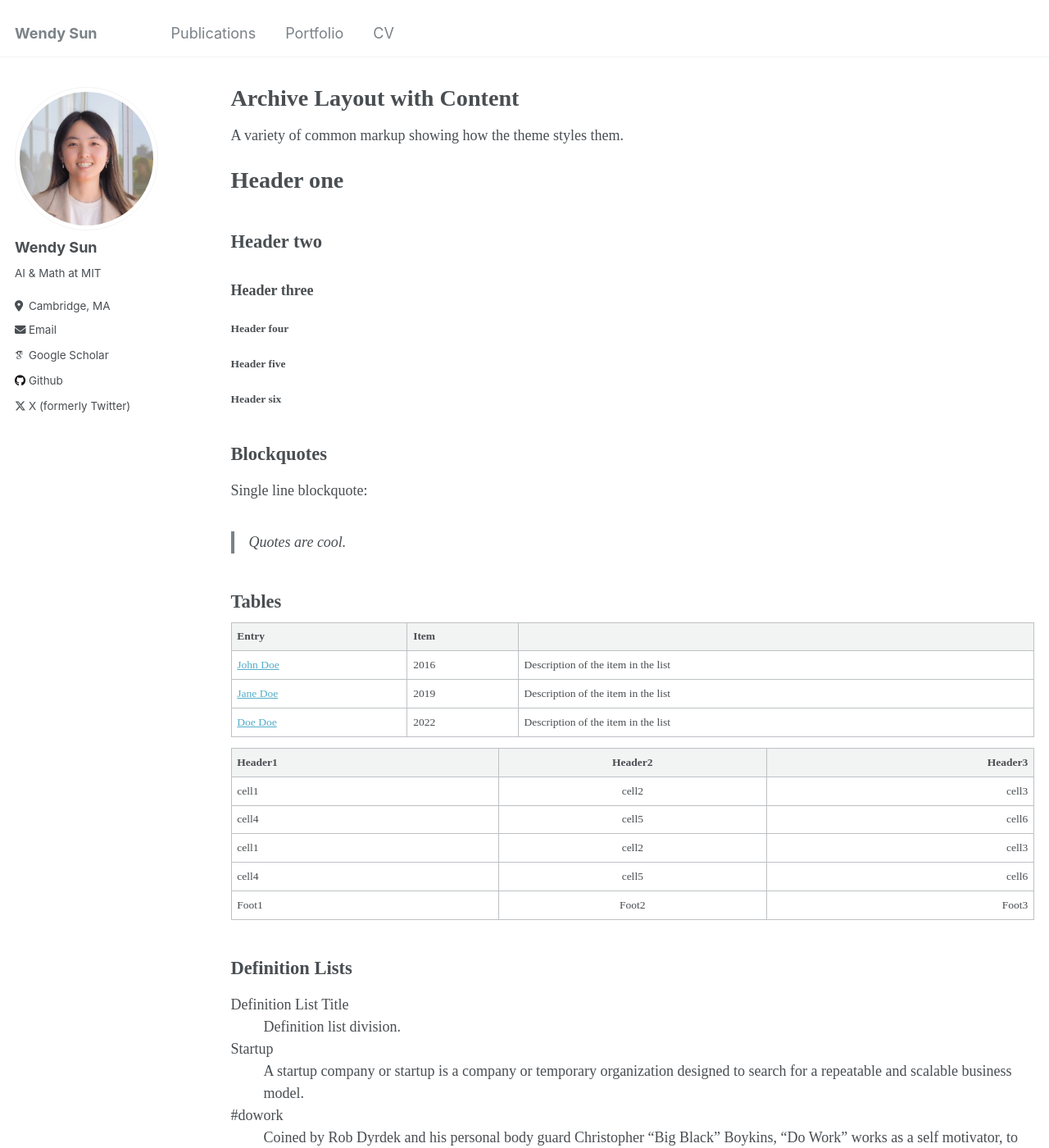
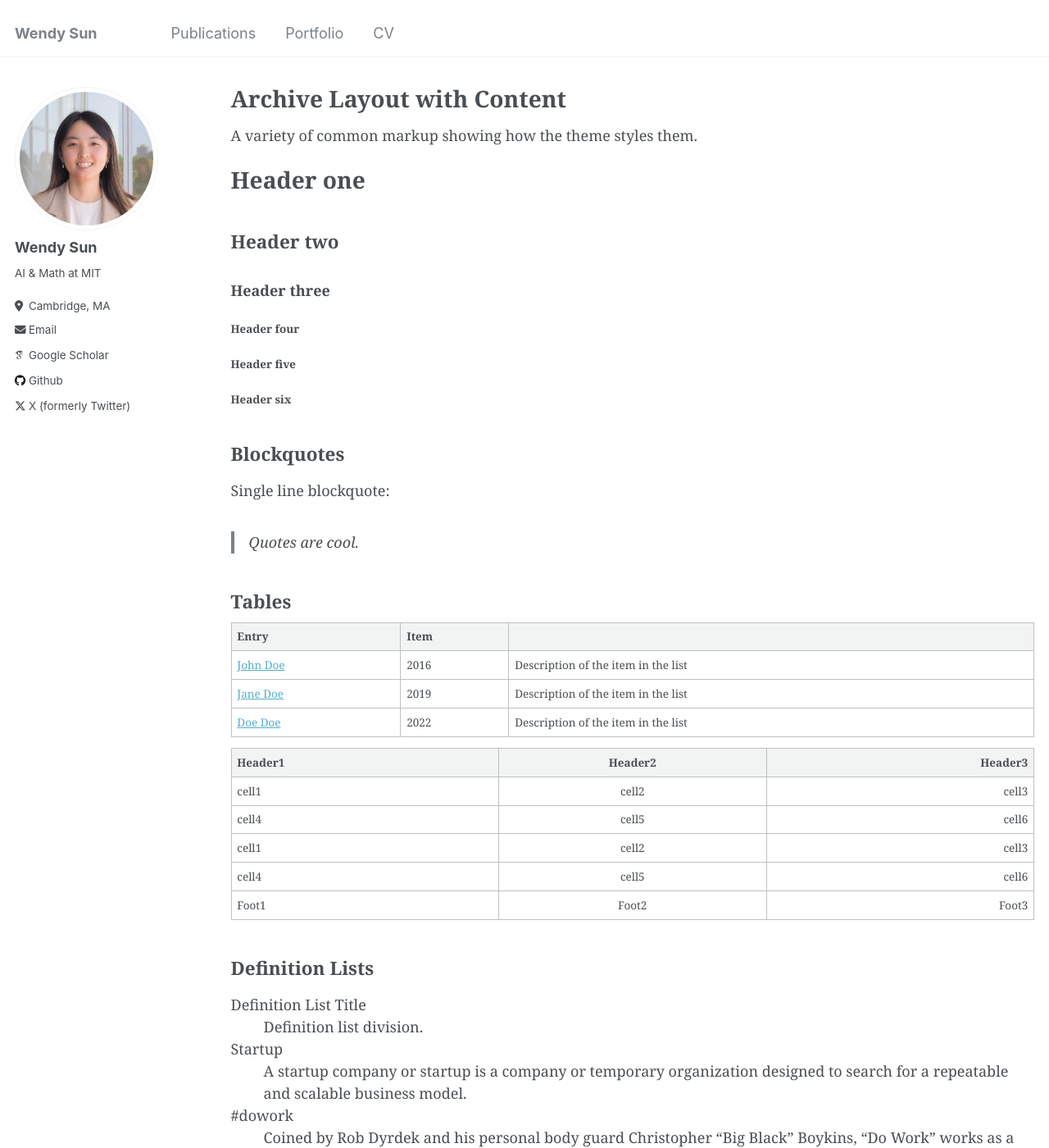
Before and after one commit to sun-wendy/sun-wendy.github.io, a Jekyll site: the page built from _pages/archive-layout-with-content.md, in a window 1280 px wide and 1400 px high. Shown: the whole window at 82% size. Built offline with Jekyll 4.4.1, drawn with Linux system fonts in a browser that asks for light colours; some web fonts are replaced.

Commit message:
Change font

```diff
--- a/_sass/_variables.scss
+++ b/_sass/_variables.scss
@@ -28,9 +28,9 @@ $bodoni                     : "Bodoni MT", serif;
 $calisto                    : "Calisto MT", serif;
 $garamond                   : Garamond, serif;
 
-$global-font-family         : $calisto;
-$header-font-family         : $calisto;
-$caption-font-family        : $calisto;
+$global-font-family         : $georgia;
+$header-font-family         : $georgia;
+$caption-font-family        : $georgia;
 
 /* type scale */
 $type-size-1                : 2.441em;  // ~39.056px
```
